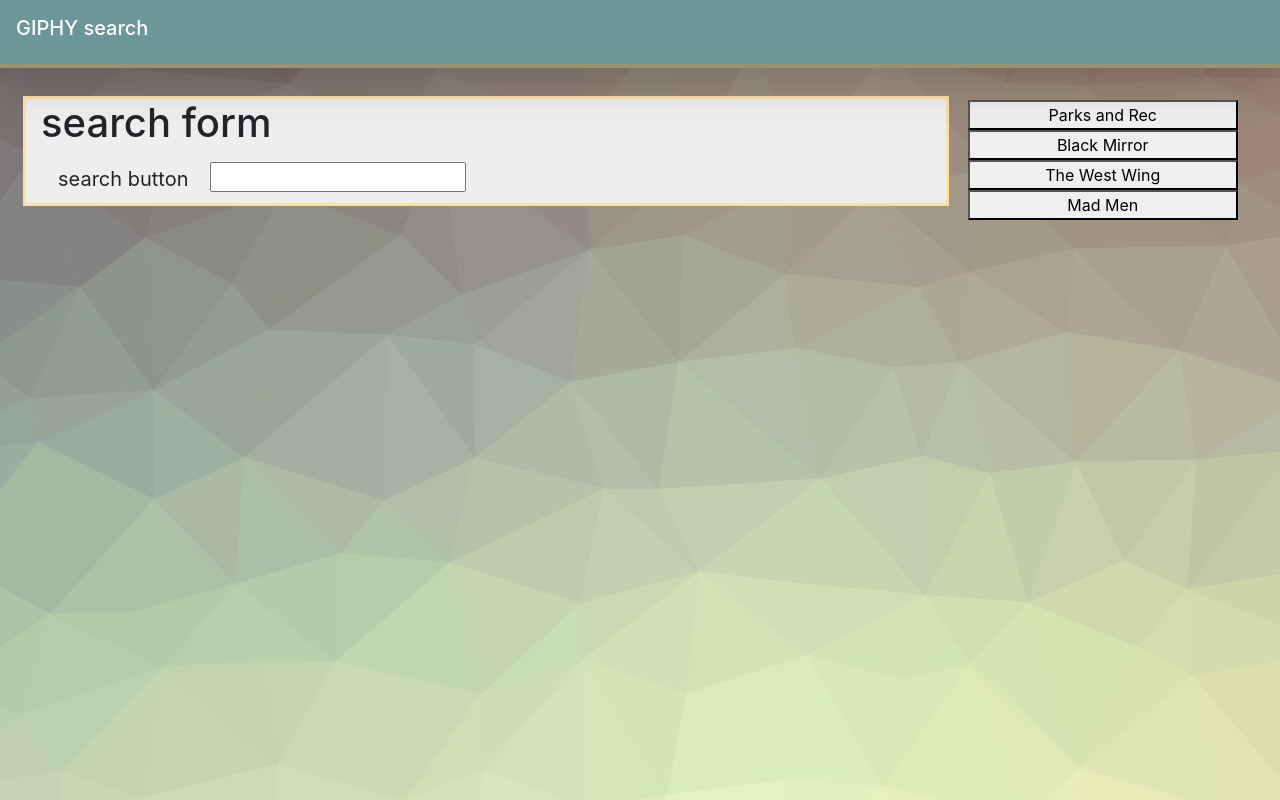
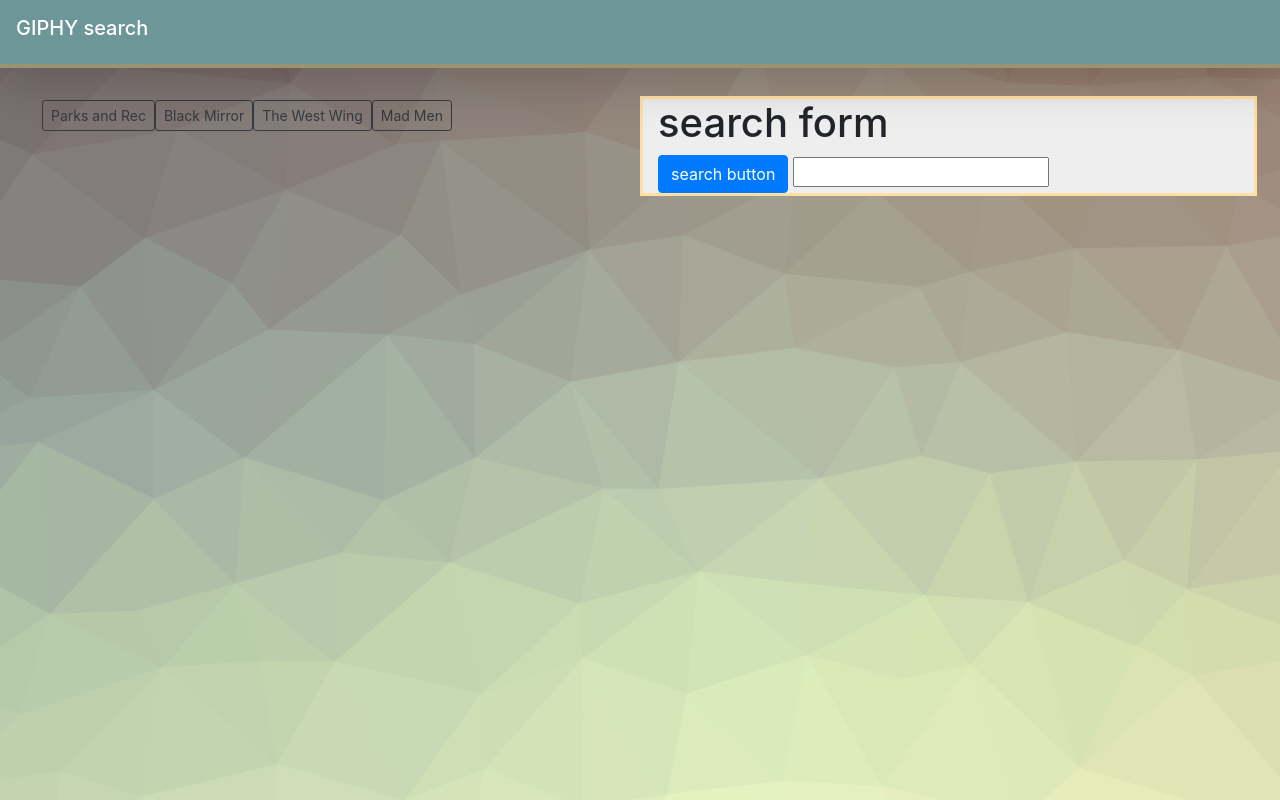
Before and after one commit to dcoco1890/GifSearch, a plain HTML site: page index.html in a window 1280 px wide. Drawn offline with nearby package versions, Linux system fonts and the light colour scheme.

Commit message:
changed buttons a bit

```diff
--- a/assets/js/app.js
+++ b/assets/js/app.js
@@ -28,7 +28,7 @@ function generate() {
     count = 0;
     $('#gif-button').empty();
     for (var i = 0; i < gifs.length; i++) {
-        var x = $('<button id="g-but">').text(gifs[i]);
+        var x = $('<button id="g-but" class="btn btn-sm btn-outline-dark">').text(gifs[i]);
 
         $('#gif-button').prepend(x);
         count++;
--- a/index.html
+++ b/index.html
@@ -1,12 +1,15 @@
 <!DOCTYPE html>
 <html lang="en">
+
 <head>
     <meta charset="UTF-8">
     <title></title>
     <script src="https://cdnjs.cloudflare.com/ajax/libs/jquery/3.2.1/jquery.min.js"></script>
-    <link rel="stylesheet" href="https://stackpath.bootstrapcdn.com/bootstrap/4.3.1/css/bootstrap.min.css" integrity="sha384-ggOyR0iXCbMQv3Xipma34MD+dH/1fQ784/j6cY/iJTQUOhcWr7x9JvoRxT2MZw1T" crossorigin="anonymous">
+    <link rel="stylesheet" href="https://stackpath.bootstrapcdn.com/bootstrap/4.3.1/css/bootstrap.min.css"
+        integrity="sha384-ggOyR0iXCbMQv3Xipma34MD+dH/1fQ784/j6cY/iJTQUOhcWr7x9JvoRxT2MZw1T" crossorigin="anonymous">
     <link rel="stylesheet" type="text/css" href="assets/css/style.css">
 </head>
+
 <body>
     <header>
         <nav class="navbar fixed-top navbar-dark shadow-lg" id="nav">
@@ -17,38 +20,32 @@
     <main>
         <div class="container-fluid">
             <div class="row mx-2">
-            <div class="col-md-9">
+                <!-- this is the button area, where users click to put gifs on the screen -->
+                <div class="col-md-6">
+                    <div class="d-flex flex-wrap flex-row m-1" id="gif-button">
+                        <button type="submit" id="g-but">GG</button>
+                    </div>
+                </div>
 
+                <div class="col-md-6">
                     <div class="row">
                         <div class="col" id="form">
                             <h1>search form</h1>
-                        <button id="gen" class="btn btn-lg">search button</button>
+                            <button id="gen" class="btn btn-primary btn-md">search button</button>
                             <input type="text" id="u-sel">
                         </div>
                     </div>
-                <br>
-
-            </div>
-
-            <div class="col-md-3">
-
-                        <div class="d-flex flex-column m-1" id="gif-button">
-                            <button type="submit" id="g-but">GG</button>
-                        </div>
-
-
                 </div>
 
 
             </div>
             <br>
+
             <div class="row mx-1">
 
-                    <div class="col-md-6">
+                <div class="col-md-8">
                     <div class="d-flex flex-wrap flex-row" id="gifs">
-
-
-
+                        <!-- This is where the gifs go -->
                     </div>
                 </div>
 
@@ -59,4 +56,5 @@
 
     <script src="../GifSearch/assets/js/app.js"></script>
 </body>
+
 </html>
```
Lines whose indentation alone changed are shown as unchanged.
